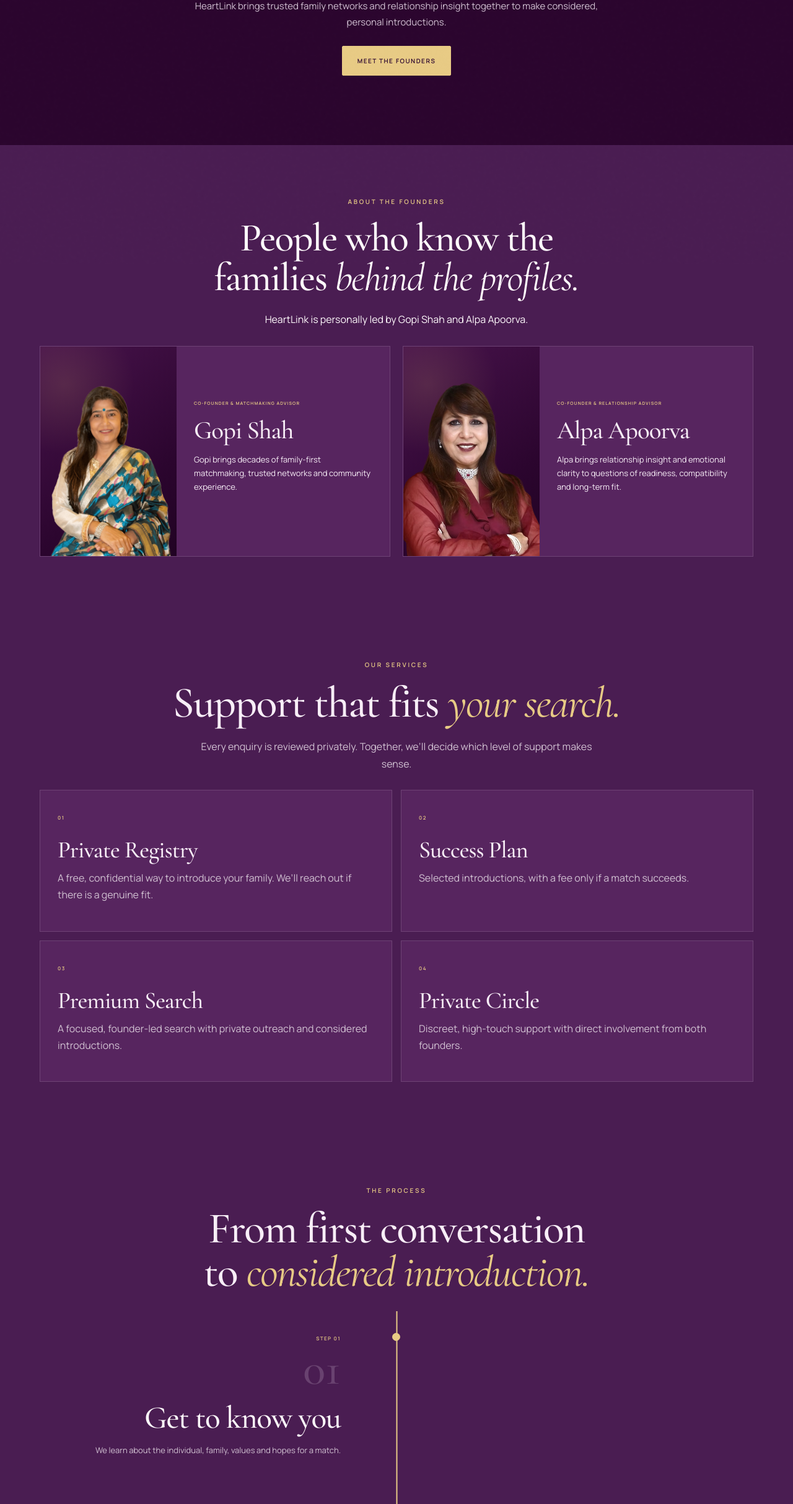
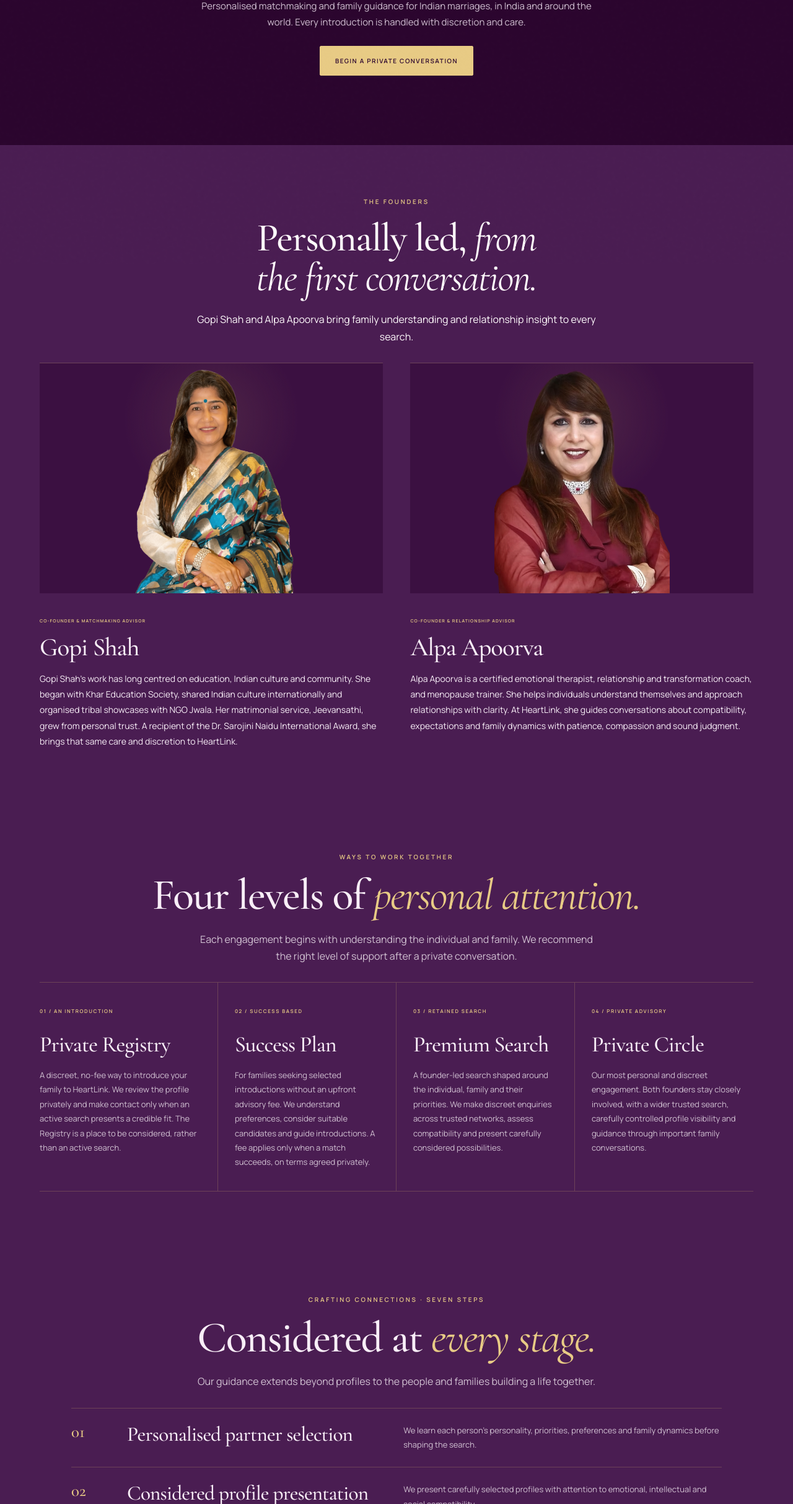
Before and after one commit to aayush570/heartlink-website-2, a website: page public/index.html in a window 1280 px wide. Shown: the part 374-2800 px from the top of the page at 62% size. Drawn offline with nearby package versions, Linux system fonts and the light colour scheme.

Commit message:
Restore HeartLink founders services and seven step process

```diff
--- a/public/index.html
+++ b/public/index.html
@@ -22,7 +22,7 @@
   <link rel="stylesheet" href="https://fonts.googleapis.com/css2?family=Cormorant+Garamond:ital,wght@0,400;0,500;0,600;1,400;1,500&amp;family=Manrope:wght@300;400;500;600&amp;display=swap">
   <link rel="preload" as="image" href="/media/gopi-shah.png">
   <link rel="preload" as="image" href="/media/alpa-apoorva.png">
-  <link rel="stylesheet" href="/styles.css?v=23">
+  <link rel="stylesheet" href="/styles.css?v=24">
 </head>
 <body>
   <header data-site-header></header>
@@ -30,11 +30,11 @@
     <section class="home-hero simple-home-hero" id="home">
       <div class="hero-invitation">
         <div class="invitation-rule"><img class="logo-seal" src="/Heartlink%20Logo.png" alt="HeartLink"></div>
-        <span class="eyebrow">Founder-led private matchmaking</span>
-        <h1>Thoughtful matchmaking for <em>select Indian families.</em></h1>
-        <p class="hero-copy">HeartLink brings trusted family networks and relationship insight together to make considered, personal introductions.</p>
+        <span class="eyebrow">HeartLink · Private Matchmaking</span>
+        <h1>Connecting people.<br><em>Bringing families together.</em></h1>
+        <p class="hero-copy">Personalised matchmaking and family guidance for Indian marriages, in India and around the world. Every introduction is handled with discretion and care.</p>
         <div class="hero-actions">
-          <a class="button" href="#founders">Meet the founders</a>
+          <a class="button" href="#contact">Begin a private conversation</a>
         </div>
       </div>
     </section>
@@ -42,18 +42,18 @@
     <section class="section founder-section" id="founders">
       <div class="section-narrow">
         <div class="section-heading centered founder-heading" data-reveal>
-          <span class="eyebrow">About the founders</span>
-          <h2>People who know the families <em>behind the profiles.</em></h2>
-          <p>HeartLink is personally led by Gopi Shah and Alpa Apoorva.</p>
+          <span class="eyebrow">The founders</span>
+          <h2>Personally led, <em>from the first conversation.</em></h2>
+          <p>Gopi Shah and Alpa Apoorva bring family understanding and relationship insight to every search.</p>
         </div>
         <div class="founder-pair" data-home-founders>
           <article class="founder-card" data-reveal>
             <div class="founder-card-portrait"><img src="/media/gopi-shah.png" alt="Gopi Shah, HeartLink co-founder" loading="lazy" decoding="async"></div>
-            <div class="founder-card-copy"><span>Co-Founder &amp; Matchmaking Advisor</span><h3>Gopi Shah</h3><p>Gopi brings decades of family-first matchmaking, trusted networks and community experience.</p></div>
+            <div class="founder-card-copy"><span>Co-Founder &amp; Matchmaking Advisor</span><h3>Gopi Shah</h3><p>Gopi Shah’s work has long centred on education, Indian culture and community. She began with Khar Education Society, shared Indian culture internationally and organised tribal showcases with NGO Jwala. Her matrimonial service, Jeevansathi, grew from personal trust. A recipient of the Dr. Sarojini Naidu International Award, she brings that same care and discretion to HeartLink.</p></div>
           </article>
           <article class="founder-card" data-reveal>
             <div class="founder-card-portrait"><img src="/media/alpa-apoorva.png" alt="Alpa Apoorva, HeartLink co-founder" loading="lazy" decoding="async"></div>
-            <div class="founder-card-copy"><span>Co-Founder &amp; Relationship Advisor</span><h3>Alpa Apoorva</h3><p>Alpa brings relationship insight and emotional clarity to questions of readiness, compatibility and long-term fit.</p></div>
+            <div class="founder-card-copy"><span>Co-Founder &amp; Relationship Advisor</span><h3>Alpa Apoorva</h3><p>Alpa Apoorva is a certified emotional therapist, relationship and transformation coach, and menopause trainer. She helps individuals understand themselves and approach relationships with clarity. At HeartLink, she guides conversations about compatibility, expectations and family dynamics with patience, compassion and sound judgment.</p></div>
           </article>
         </div>
       </div>
@@ -62,26 +62,30 @@
     <section class="section services-section surface" id="services">
       <div class="section-narrow">
         <div class="section-heading centered" data-reveal>
-          <span class="eyebrow">Our services</span>
-          <h2>Support that fits <em>your search.</em></h2>
-          <p>Every enquiry is reviewed privately. Together, we’ll decide which level of support makes sense.</p>
+          <span class="eyebrow">Ways to work together</span>
+          <h2>Four levels of <em>personal attention.</em></h2>
+          <p>Each engagement begins with understanding the individual and family. We recommend the right level of support after a private conversation.</p>
         </div>
-        <div class="service-grid">
-          <article class="service-card" data-reveal>
-            <span class="card-index">01</span><h3>Private Registry</h3>
-            <p>A free, confidential way to introduce your family. We’ll reach out if there is a genuine fit.</p>
+        <div class="service-options" aria-label="HeartLink services">
+          <article class="service-option" data-reveal>
+            <span class="card-index">01 / An introduction</span>
+            <h3>Private Registry</h3>
+            <p>A discreet, no-fee way to introduce your family to HeartLink. We review the profile privately and make contact only when an active search presents a credible fit. The Registry is a place to be considered, rather than an active search.</p>
           </article>
-          <article class="service-card" data-reveal>
-            <span class="card-index">02</span><h3>Success Plan</h3>
-            <p>Selected introductions, with a fee only if a match succeeds.</p>
+          <article class="service-option" data-reveal>
+            <span class="card-index">02 / Success based</span>
+            <h3>Success Plan</h3>
+            <p>For families seeking selected introductions without an upfront advisory fee. We understand preferences, consider suitable candidates and guide introductions. A fee applies only when a match succeeds, on terms agreed privately.</p>
           </article>
-          <article class="service-card" data-reveal>
-            <span class="card-index">03</span><h3>Premium Search</h3>
-            <p>A focused, founder-led search with private outreach and considered introductions.</p>
+          <article class="service-option" data-reveal>
+            <span class="card-index">03 / Retained search</span>
+            <h3>Premium Search</h3>
+            <p>A founder-led search shaped around the individual, family and their priorities. We make discreet enquiries across trusted networks, assess compatibility and present carefully considered possibilities.</p>
           </article>
-          <article class="service-card" data-reveal>
-            <span class="card-index">04</span><h3>Private Circle</h3>
-            <p>Discreet, high-touch support with direct involvement from both founders.</p>
+          <article class="service-option" data-reveal>
+            <span class="card-index">04 / Private advisory</span>
+            <h3>Private Circle</h3>
+            <p>Our most personal and discreet engagement. Both founders stay closely involved, with a wider trusted search, carefully controlled profile visibility and guidance through important family conversations.</p>
           </article>
         </div>
       </div>
@@ -90,15 +94,19 @@
     <section class="section process-section home-process" id="process">
       <div class="section-narrow">
         <div class="section-heading process-heading centered" data-reveal>
-          <span class="eyebrow">The process</span>
-          <h2>From first conversation to <em>considered introduction.</em></h2>
+          <span class="eyebrow">Crafting connections · Seven steps</span>
+          <h2>Considered at <em>every stage.</em></h2>
+          <p>Our guidance extends beyond profiles to the people and families building a life together.</p>
         </div>
-        <div class="timeline">
-          <article class="timeline-item" data-reveal><small>Step 01</small><div class="timeline-number">01</div><h2>Get to know you</h2><p>We learn about the individual, family, values and hopes for a match.</p></article>
-          <article class="timeline-item" data-reveal><small>Step 02</small><div class="timeline-number">02</div><h2>Search thoughtfully</h2><p>We look through trusted networks and check for genuine compatibility.</p></article>
-          <article class="timeline-item" data-reveal><small>Step 03</small><div class="timeline-number">03</div><h2>Make an introduction</h2><p>We share a considered possibility only when both sides are comfortable.</p></article>
-          <article class="timeline-item" data-reveal><small>Step 04</small><div class="timeline-number">04</div><h2>Support the next step</h2><p>We guide a respectful conversation between the individuals and families.</p></article>
-        </div>
+        <ol class="process-steps">
+          <li data-reveal><span>01</span><h3>Personalised partner selection</h3><p>We learn each person’s personality, priorities, preferences and family dynamics before shaping the search.</p></li>
+          <li data-reveal><span>02</span><h3>Considered profile presentation</h3><p>We present carefully selected profiles with attention to emotional, intellectual and social compatibility.</p></li>
+          <li data-reveal><span>03</span><h3>Compatibility reassessment</h3><p>When two people connect, we revisit their priorities and see how compatibility develops in conversation.</p></li>
+          <li data-reveal><span>04</span><h3>Courtship guidance</h3><p>We help couples speak openly about needs, expectations and whether their lives can move forward together.</p></li>
+          <li data-reveal><span>05</span><h3>Premarital preparation</h3><p>We discuss rights, responsibilities and expectations with both individuals before marriage.</p></li>
+          <li data-reveal><span>06</span><h3>Guidance for both families</h3><p>We support communication between the families through decisions and wedding planning.</p></li>
+          <li data-reveal><span>07</span><h3>Support after marriage</h3><p>Where agreed, guidance can continue for up to a year as the couple adjusts and grows together.</p></li>
+        </ol>
       </div>
     </section>
 
@@ -106,8 +114,8 @@
       <div class="section-narrow">
         <div class="section-heading centered" data-reveal>
           <span class="eyebrow">Contact HeartLink</span>
-          <h2>Start a private <em>conversation.</em></h2>
-          <p>Tell us who you’re enquiring for. Our team will review your message privately.</p>
+          <h2>Begin a private <em>conversation.</em></h2>
+          <p>Tell us a little about the individual and family. We will respond personally and in confidence.</p>
         </div>
         <div class="home-contact-grid">
           <aside class="contact-card" data-reveal>
@@ -124,7 +132,7 @@
               <div class="field"><label for="home-email">Private email</label><input id="home-email" name="email" type="email" autocomplete="email" required></div>
               <div class="field"><label for="home-phone">Phone / WhatsApp</label><input id="home-phone" name="phone" type="tel" autocomplete="tel" required></div>
               <div class="field"><label for="home-role">I am enquiring as</label><select id="home-role" name="enquiryRole" required><option value="">Please select</option><option>Potential applicant</option><option>Parent or family representative</option><option>Other</option></select></div>
-              <div class="field field-full"><label for="home-message">Message</label><textarea id="home-message" name="message" maxlength="1200"></textarea></div>
+              <div class="field field-full"><label for="home-message">Tell us about the search</label><textarea id="home-message" name="message" maxlength="1200"></textarea></div>
               <label class="consent field-full"><input type="checkbox" name="consent" value="yes" required><span>I agree that HeartLink may use these details to review and respond to my enquiry. <a href="#privacy">Privacy note</a></span></label>
               <button class="button" type="submit">Send enquiry</button>
               <p class="form-status field-full" role="alert" aria-live="polite"></p>
--- a/public/styles.css
+++ b/public/styles.css
@@ -1269,3 +1269,81 @@
 @media (max-width: 760px) {
   .simple-home-page .service-grid { grid-template-columns: 1fr; }
 }
+
+/* The homepage reads as a private editorial introduction. */
+.simple-home-page .founder-pair { gap: clamp(26px, 3.5vw, 48px); }
+.simple-home-page .founder-card {
+  display: block;
+  min-height: 0;
+  overflow: visible;
+  border: 0;
+  border-top: 1px solid var(--gold-soft);
+  background: transparent;
+}
+.simple-home-page .founder-card-portrait {
+  height: clamp(310px, 29vw, 420px);
+  background: radial-gradient(circle at 50% 24%, rgba(217,184,108,.12), transparent 36%), #3b1041;
+}
+.simple-home-page .founder-card-copy { display: block; min-height: 0; padding: 28px 0 0; }
+.simple-home-page .founder-card-copy h3 { margin: 12px 0 16px; }
+.simple-home-page .founder-card-copy p { max-width: 580px; margin: 0; font-size: 14px; line-height: 1.8; }
+
+.simple-home-page .service-options {
+  display: flex;
+  width: 100%;
+  border-top: 1px solid var(--gold-soft);
+  border-bottom: 1px solid var(--gold-soft);
+}
+.simple-home-page .service-option {
+  flex: 1 1 25%;
+  min-width: 0;
+  padding: 30px clamp(16px, 2.1vw, 30px) 34px;
+  border-right: 1px solid var(--gold-soft);
+}
+.simple-home-page .service-option:first-child { padding-left: 0; }
+.simple-home-page .service-option:last-child { padding-right: 0; border-right: 0; }
+.simple-home-page .service-option h3 {
+  margin: 24px 0 18px;
+  font-size: clamp(28px, 2.8vw, 40px);
+  line-height: 1.08;
+}
+.simple-home-page .service-option p { margin: 0; color: var(--muted); font-size: 13px; line-height: 1.8; }
+
+.simple-home-page .process-steps {
+  width: min(1050px, 100%);
+  margin: 0 auto;
+  padding: 0;
+  list-style: none;
+  border-top: 1px solid var(--gold-soft);
+}
+.simple-home-page .process-steps li {
+  display: grid;
+  grid-template-columns: 64px minmax(250px, .9fr) minmax(0, 1.1fr);
+  gap: 26px;
+  align-items: start;
+  padding: 24px 0;
+  border-bottom: 1px solid var(--gold-soft);
+}
+.simple-home-page .process-steps li > span { color: var(--gold-bright); font: 500 27px/1 var(--serif); }
+.simple-home-page .process-steps h3 { margin: 0; font-size: clamp(25px, 2.6vw, 34px); line-height: 1.1; }
+.simple-home-page .process-steps p { margin: 0; color: var(--muted); font-size: 13px; line-height: 1.8; }
+
+@media (max-width: 900px) {
+  .simple-home-page .service-options {
+    overflow-x: auto;
+    scroll-snap-type: x mandatory;
+    overscroll-behavior-inline: contain;
+    scrollbar-color: var(--gold) transparent;
+  }
+  .simple-home-page .service-option { flex: 0 0 min(72vw, 350px); scroll-snap-align: start; }
+  .simple-home-page .service-option:first-child { padding-left: 20px; }
+  .simple-home-page .service-option:last-child { padding-right: 20px; }
+}
+
+@media (max-width: 760px) {
+  .simple-home-page .founder-card-portrait { height: 360px; }
+  .simple-home-page .founder-card-copy { padding-top: 24px; }
+  .simple-home-page .founder-card-copy p { font-size: 13px; }
+  .simple-home-page .process-steps li { grid-template-columns: 42px minmax(0, 1fr); gap: 8px 16px; padding: 22px 0; }
+  .simple-home-page .process-steps p { grid-column: 2; }
+}
--- a/scripts/audit-site.mjs
+++ b/scripts/audit-site.mjs
@@ -84,7 +84,7 @@
     if (!is404 && !/<meta\s+property=["']og:url["']/i.test(text)) issue(`${relative}: missing static Open Graph URL`);
     if (!is404 && !/<meta\s+name=["']twitter:card["']/i.test(text)) issue(`${relative}: missing static Twitter card metadata`);
     if (is404 && !/<meta\s+name=["']robots["']\s+content=["'][^"']*noindex/i.test(text)) issue(`${relative}: 404 page must be noindex`);
-    if (!/\/styles\.css\?v=23/.test(text)) issue(`${relative}: stylesheet version is not current`);
+    if (!/\/styles\.css\?v=24/.test(text)) issue(`${relative}: stylesheet version is not current`);
     if (!/\/app\.js\?v=13/.test(text)) issue(`${relative}: app script version is not current`);
 
     for (const image of text.matchAll(/<img\b[^>]*>/gi)) {
```
Also changed, not shown: public/404.html (+1 -1 lines), public/about.html (+1 -1 lines), public/apply.html (+1 -1 lines), public/careers.html (+1 -1 lines), public/contact.html (+1 -1 lines), public/content/home.json (+10 -10 lines), public/membership.html (+1 -1 lines), public/partnerships.html (+1 -1 lines), public/privacy.html (+1 -1 lines).
